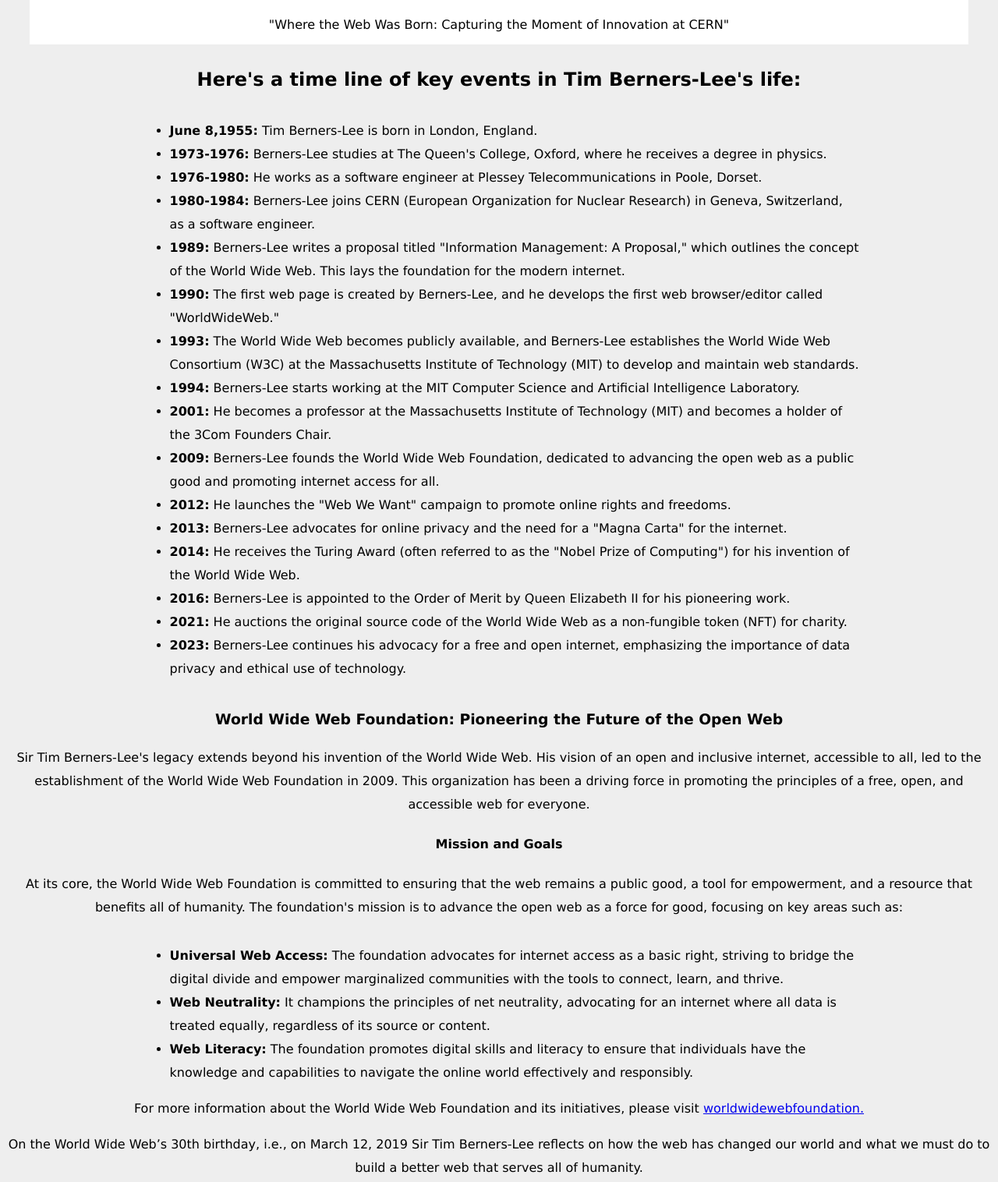
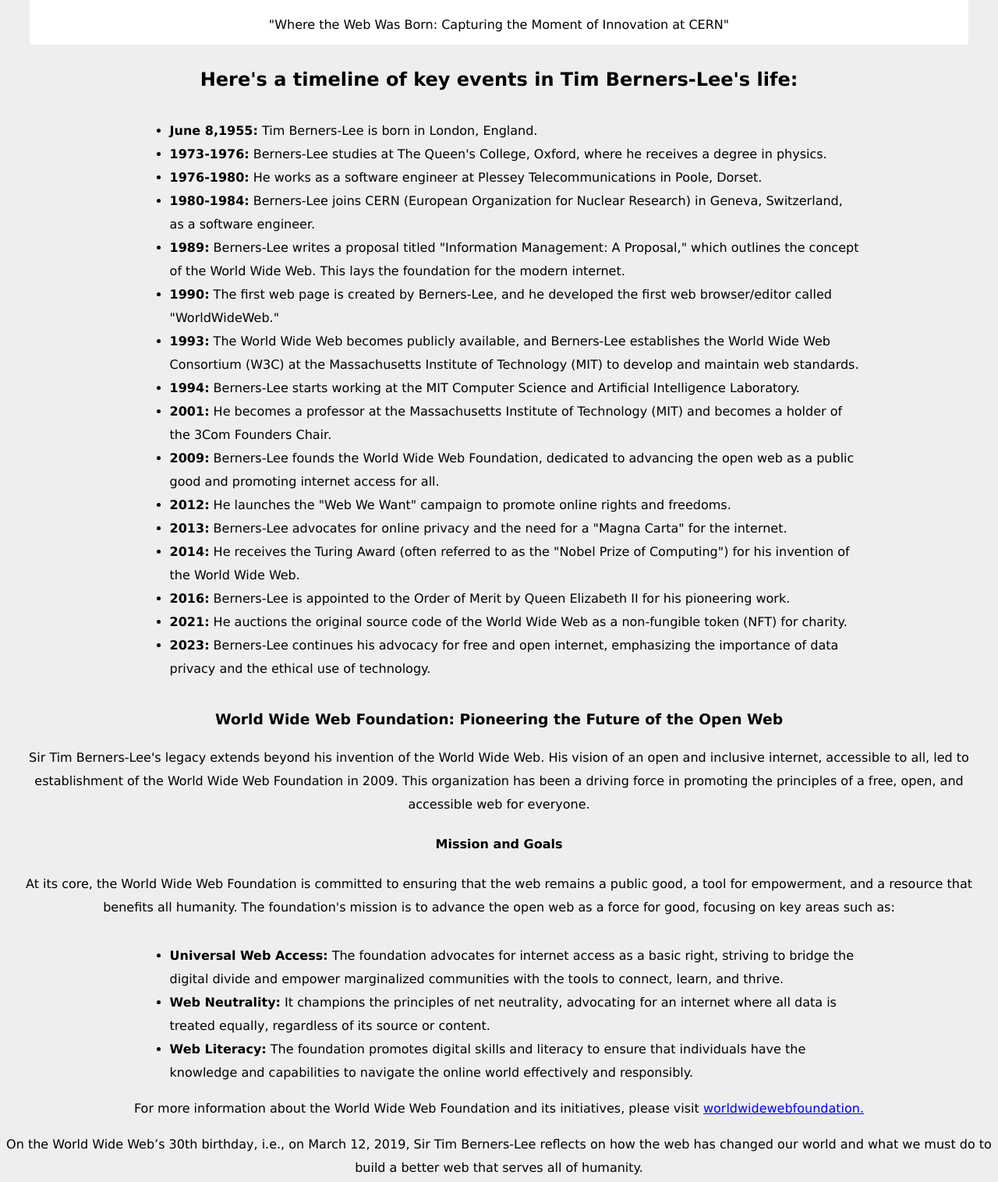
Before and after one commit to NavyaNagulapalli/TributePage, a plain HTML site: page index.html in a window 1280 px wide. Shown: the part 788-2304 px from the top of the page at 78% size. Drawn offline with Linux system fonts and the light colour scheme; files whose address does not match are found by name.

Commit message:
Update index.html

```diff
--- a/index.html
+++ b/index.html
@@ -4,14 +4,14 @@
     <meta charset="utf-8">
     <meta name="viewport" content="width=device-width, initial-scale=<span>1.0">
     <title>Tribute Page</title>
-    <link rel="stylesheet" href="D:\Projects\Tribute page\styles.css">
+    <link rel="stylesheet" href="styles.css">
   </head>
   <body>
     <header>
       <h1>Sir Tim Berners-Lee</h1>
       <p>Inventor of the World Wide Web</p>
       <figure>
-        <img src="D:\Projects\Tribute page\img.jpg" alt="Tim Berners-Lee, pictured at CERN (Image: CERN)">
+        <img src="img.jpg" alt=" Tim Berners-Lee, pictured at CERN (Image: CERN)">
         <figcaption>
 	  "Where the Web Was Born: Capturing the Moment of Innovation at CERN"
         </figcaption>
@@ -19,7 +19,7 @@
     </header>
     <main>
       <section class="centerli">
-        <h2>Here's a time line of key events in Tim Berners-Lee's life:</h2>
+        <h2>Here's a timeline of key events in Tim Berners-Lee's life:</h2>
 	<ol>
 	   <li>
 		<span>June 8,1955:</span> Tim Berners-Lee is born in London, England.
@@ -37,7 +37,7 @@
 		<span>1989:</span> Berners-Lee writes a proposal titled "Information Management: A Proposal," which outlines the concept of the World Wide Web. This lays the foundation for the modern internet.
 	   </li>
 	   <li>
-		<span>1990:</span> The first web page is created by Berners-Lee, and he develops the first web browser/editor called "WorldWideWeb."
+		<span>1990:</span> The first web page is created by Berners-Lee, and he developed the first web browser/editor called "WorldWideWeb."
 	   </li>
 	   <li>
 		<span>1993:</span> The World Wide Web becomes publicly available, and Berners-Lee establishes the World Wide Web Consortium (W3C) at the Massachusetts Institute of Technology (MIT) to develop and maintain web standards.
@@ -67,16 +67,16 @@
 		<span>2021:</span> He auctions the original source code of the World Wide Web as a non-fungible token (NFT) for charity.
 	   </li>
 	   <li>
-		<span>2023:</span> Berners-Lee continues his advocacy for a free and open internet, emphasizing the importance of data privacy and ethical use of technology.
+		<span>2023:</span> Berners-Lee continues his advocacy for free and open internet, emphasizing the importance of data privacy and the ethical use of technology.
 	   </li>
 	</ol>
       </section>
       <section>
 	 <h3>World Wide Web Foundation: Pioneering the Future of the Open Web</h3>
-	 <p>Sir Tim Berners-Lee's legacy extends beyond his invention of the World Wide Web. His vision of an open and inclusive internet, accessible to all, led to the establishment of the World Wide Web Foundation in 2009. This organization has been a driving force in promoting the principles of a free, open, and accessible web for everyone.</p>
+	 <p>Sir Tim Berners-Lee's legacy extends beyond his invention of the World Wide Web. His vision of an open and inclusive internet, accessible to all, led to establishment of the World Wide Web Foundation in 2009. This organization has been a driving force in promoting the principles of a free, open, and accessible web for everyone.</p>
  	 <section class="centerli">
 	    <h4>Mission and Goals</h4>
-	    <p>At its core, the World Wide Web Foundation is committed to ensuring that the web remains a public good, a tool for empowerment, and a resource that benefits all of humanity. The foundation's mission is to advance the open web as a force for good, focusing on key areas such as:</p>
+	    <p>At its core, the World Wide Web Foundation is committed to ensuring that the web remains a public good, a tool for empowerment, and a resource that benefits all humanity. The foundation's mission is to advance the open web as a force for good, focusing on key areas such as:</p>
 	    <ul>
 		<li>
 		  <span>Universal Web Access:</span> The foundation advocates for internet access as a basic right, striving to bridge the digital divide and empower marginalized communities with the tools to connect, learn, and thrive.
@@ -91,7 +91,7 @@
 	    <aside>For more information about the World Wide Web Foundation and its initiatives, please visit <a href="https://webfoundation.org/" target="_blank">worldwidewebfoundation.</a></aside>
       </section>
       <article>
-	<p>On the World Wide Web’s 30th birthday, i.e., on March 12, 2019 Sir Tim Berners-Lee reflects on how the web has changed our world and what we must do to build a better web that serves all of humanity.
+	<p>On the World Wide Web’s 30th birthday, i.e., on March 12, 2019, Sir Tim Berners-Lee reflects on how the web has changed our world and what we must do to build a better web that serves all of humanity.
         </p>
 	<blockquote>
 		"Against the backdrop of news stories about how the web is misused, it’s understandable that many people feel afraid and unsure if the web is really a force for good. But given how much the web has changed in the past 30 years, it would be defeatist and unimaginative to assume that the web as we know it can’t be changed for the better in the next 30. If we give up on building a better web now, then the web will not have failed us. We will have failed the web."
```
